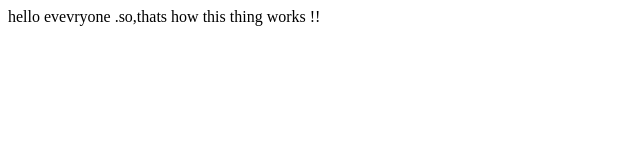
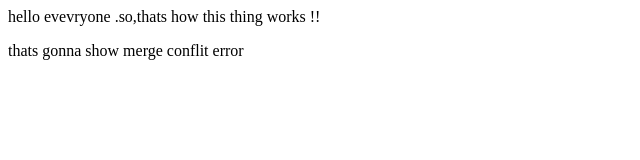
Before and after one commit to chandrakant12/moneymanagerKTM, a plain HTML site: page hello.html in a window 1280 px wide. Shown: the whole page, without its empty margins (0-640 px from the left). Drawn offline with Linux system fonts and the light colour scheme.

Commit message:
Update hello.html

```diff
--- a/hello.html
+++ b/hello.html
@@ -6,6 +6,6 @@ learner phase
 </head>
 <body>
 <p>hello evevryone .so,thats how this thing works !!</p>
-
+  <p>thats gonna show merge conflit error</p>
 </body>
 </html>
```
